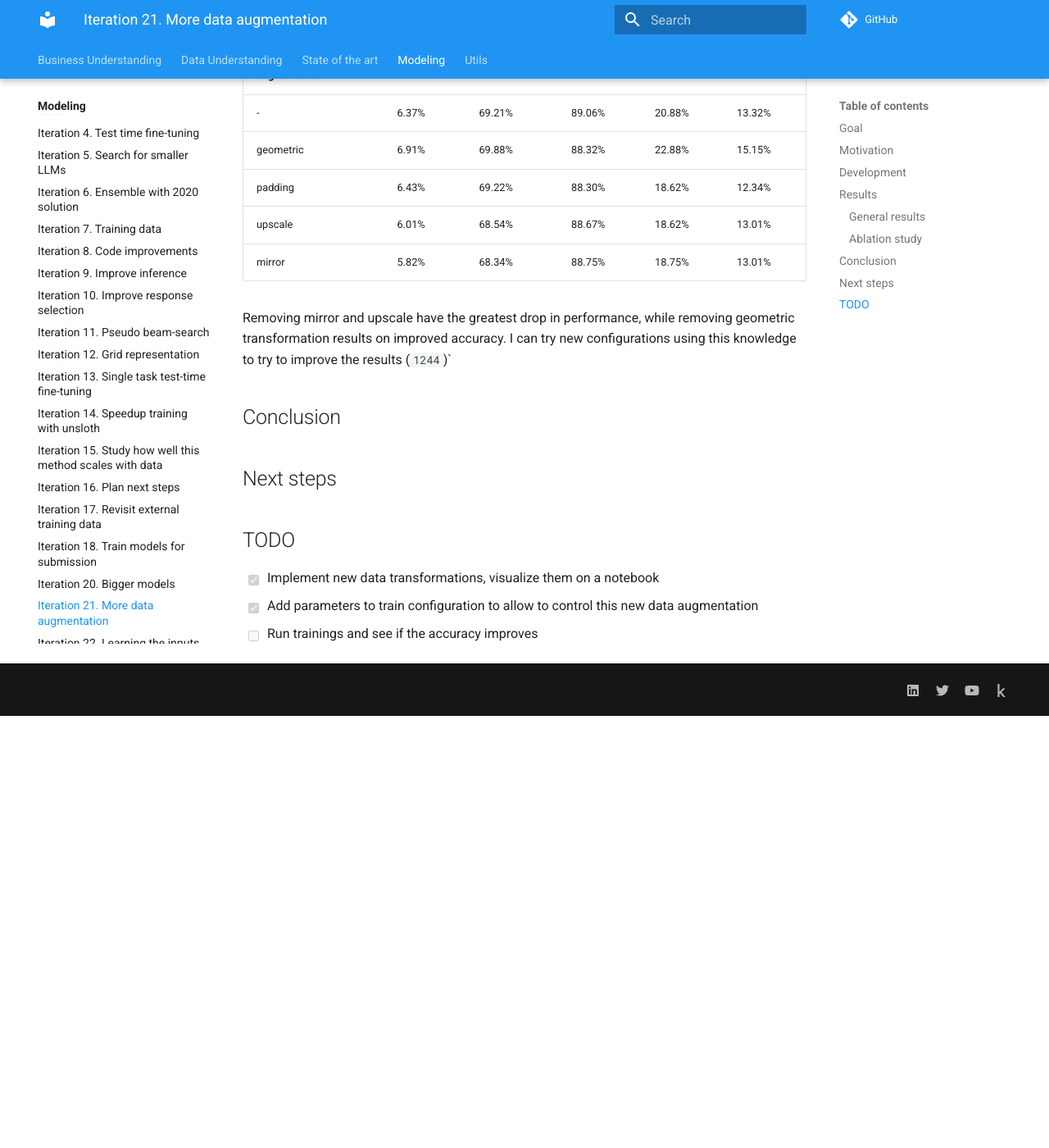
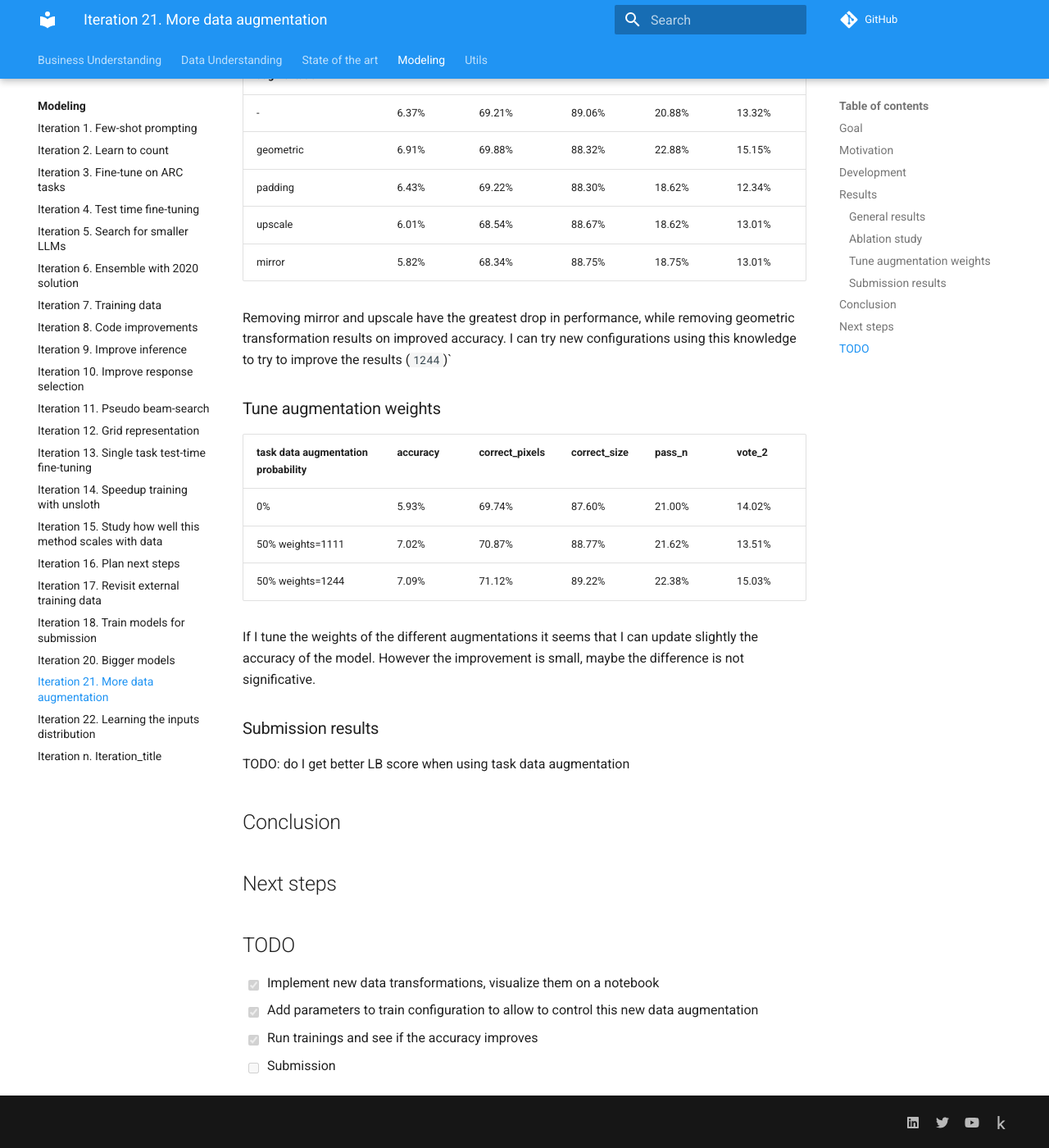
Before and after one commit to zhengjunyao-work/arc24, an MkDocs documentation site: the page built from docs/modeling/Iteration_21_more_data_augmentation.md, in a window 1280 px wide and 1400 px high, scrolled down 1697 px. Shown: the whole window at 82% size. Built offline with MkDocs 1.6.1 and Material for MkDocs 9.7.7, drawn with Linux system fonts in a browser that asks for light colours; comment, search, counter and statistics services are not loaded; before the commit the page ends 2570 px from its top, so only the background shows below that.

Commit message:
documented results

```diff
--- a/docs/modeling/Iteration_21_more_data_augmentation.md
+++ b/docs/modeling/Iteration_21_more_data_augmentation.md
@@ -55,6 +55,21 @@
 Removing mirror and upscale have the greatest drop in performance, while removing geometric transformation
 results on improved accuracy. I can try new configurations using this knowledge to try to improve the results (`1244`)`
 
+### Tune augmentation weights
+
+| task data augmentation probability | accuracy | correct_pixels | correct_size | pass_n | vote_2 |
+|------------------------------------|----------|----------------|--------------|--------|--------|
+| 0%                                 | 5.93%    | 69.74%         | 87.60%       | 21.00% | 14.02% |
+| 50% weights=1111                   | 7.02%    | 70.87%         | 88.77%       | 21.62% | 13.51% |
+| 50% weights=1244                   | 7.09%    | 71.12%         | 89.22%       | 22.38% | 15.03% |
+
+If I tune the weights of the different augmentations it seems that I can update slightly the accuracy of the
+model. However the improvement is small, maybe the difference is not significative.
+
+### Submission results
+
+TODO: do I get better LB score when using task data augmentation
+
 ## Conclusion
 
 ## Next steps
@@ -63,4 +78,5 @@
 
 - [x] Implement new data transformations, visualize them on a notebook
 - [x] Add parameters to train configuration to allow to control this new data augmentation
-- [ ] Run trainings and see if the accuracy improves
+- [x] Run trainings and see if the accuracy improves
+- [ ] Submission
```
